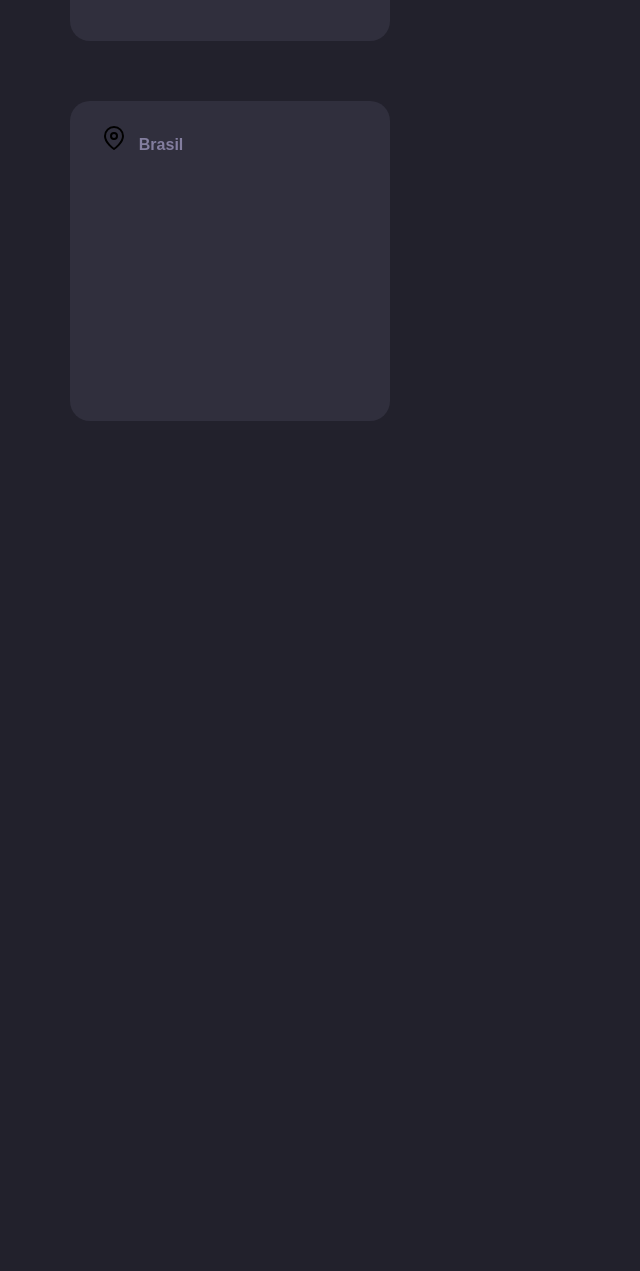
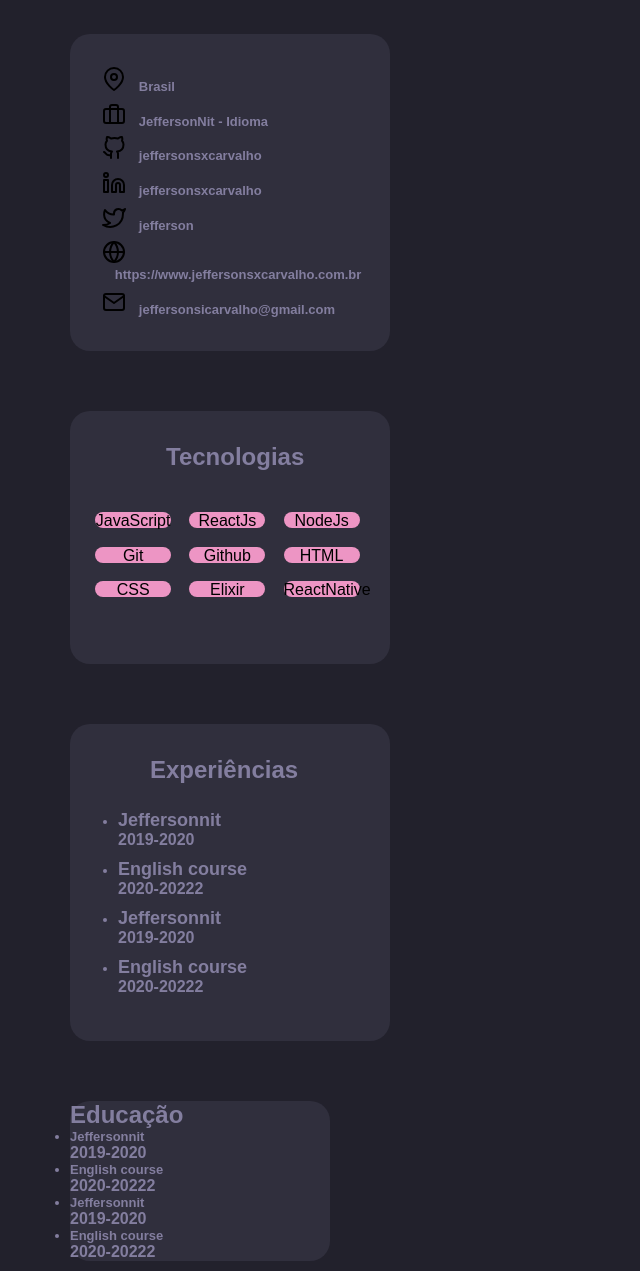
Before and after one commit to jeffersonsxcarvalho/portfolio, a plain HTML site: page index.html in a window 1280 px wide. Shown: the part 349-1620 px from the top of the page, without its empty margins (0-640 px from the left). Drawn offline with Linux system fonts and the light colour scheme.

Commit message:
Consertar Educação, e começar o main

```diff
--- a/css/style.css
+++ b/css/style.css
@@ -16,6 +16,8 @@
 body{
   background-color: var(--body-bg-color);
 }
+
+
 
 aside{
   display: flex;
@@ -58,23 +60,28 @@ aside{
 
 }
 
-h2, p {
+h2, p, li {
   color: var(--text-color);
   font-family: 'Merriweather Sans', sans-serif;
   font-weight: bold;
 }
 
+li {
+  font-size: small;
+}
+
 .card-contato {
   width: 100%;
-  height: 50px;
   display: flex;
   flex-direction: column;
-  height: 20%;
+  height: 25%;
   justify-items: left;
 }
 
-.card-contato div {
+.card-contato ul {
   display: block;
+  list-style: none;
+  align-items: center;
   width: 80%;
   height: 20px;
   margin-top: 25px;
@@ -87,6 +94,64 @@ h2, p {
   margin-left: 5%;
 }
 
-.card-contato img {
+.card-contato ul li {
+  margin-top: 3%;
+}
+
+.card-contato img path {
   height: 5%;
+  color: #302F3D;
 }
+
+.card-techs {
+  width: 100%;
+  height: 50px;
+  display: flex;
+  flex-direction: column;
+  height: 20%;
+  justify-items: left;
+}
+
+.card-techs h2 {
+  margin: 10% 30%;
+}
+
+.card-techs .techs {
+  margin-left: 5%;
+}
+
+.card-techs .techs button{
+  margin: 3%;
+  width: 25%;
+  height: 15%;
+  font-size: 1rem;
+  background-color: rgb(237, 149, 196);
+  border: 0;
+  border-radius: 10px;
+}
+
+.card-exp {
+  width: 100%;
+  height: 25%;
+  display: flex;
+  flex-direction: column;
+
+  justify-items: left;
+}
+
+.card-exp h2 {
+  margin: 10% 0 5% 25%;
+
+}
+
+.card-exp h4 {
+  font-size: large;
+}
+
+.card-exp ul {
+  margin-left: 15%;
+}
+
+.card-exp ul li {
+  margin-top: 10px;
+}
--- a/index.html
+++ b/index.html
@@ -12,6 +12,7 @@
 
   <div class="container">
     <aside>
+
       <div class="card card-foto">
         <img src="assets/foto.png" alt="Foto Jefferson">
         <div class="titulos">
@@ -19,16 +20,63 @@
           <p>Dev</p>
         </div>
       </div>
+
       <div class="card card-contato">
-        <div>
-          <p><img src="assets/map-pin.svg" alt="Pin do mapa"><span>Brasil</span></p>
+        <ul>
+          <li><img src="assets/map-pin.svg" alt="Pin do mapa"><span>Brasil</span></li>
+          <li><img src="assets/briefcase.svg" alt="Pin do mapa"><span>JeffersonNit - Idioma</span></li>
+          <li><img src="assets/github.svg" alt="Pin do mapa"><span>jeffersonsxcarvalho</span></li>
+          <li><img src="assets/linkedin.svg" alt="Pin do mapa"><span>jeffersonsxcarvalho</span></li>
+          <li><img src="assets/twitter.svg" alt="Pin do mapa"><span>jefferson</span></li>
+          <li><img src="assets/globe.svg" alt="Pin do mapa"><span>https://www.jeffersonsxcarvalho.com.br</span></li>
+          <li><img src="assets/mail.svg" alt="Pin do mapa"><span>jeffersonsicarvalho@gmail.com</span></li>
+        </ul>
+      </div>
+
+      <div class="card card-techs">
+        <h2>Tecnologias</h2>
+
+        <div class="techs">
+          <button>JavaScript</button><button>ReactJs</button><button>NodeJs</button><br>
+          <button>Git</button><button>Github</button><button>HTML</button><br>
+          <button>CSS</button><button>Elixir</button><button>ReactNative</button>
         </div>
+      </div>
 
+      <div class="card card-exp">
+        <h2>Experiências</h2>
+
+        <ul>
+          <li><h4>Jeffersonnit</h4></li>
+          <p>2019-2020</p>
+          <li><h4>English course</h4></li>
+          <p>2020-20222</p>
+          <li><h4>Jeffersonnit</h4></li>
+          <p>2019-2020</p>
+          <li><h4>English course</h4></li>
+          <p>2020-20222</p>
+
+        </ul>
       </div>
-      <div class="card card-techs"></div>
-      <div class="card card-exp"></div>
-      <div class="card card-edu"></div>
+
+      <div class="card card-edu">
+        <h2>Educação</h2>
+
+        <ul>
+          <li><h4>Jeffersonnit</h4></li>
+          <p>2019-2020</p>
+          <li><h4>English course</h4></li>
+          <p>2020-20222</p>
+          <li><h4>Jeffersonnit</h4></li>
+          <p>2019-2020</p>
+          <li><h4>English course</h4></li>
+          <p>2020-20222</p>
+
+        </ul>
+      </div>
+
     </aside>
+
 
     <main>
       <div class="card my-projects"></div>
```
